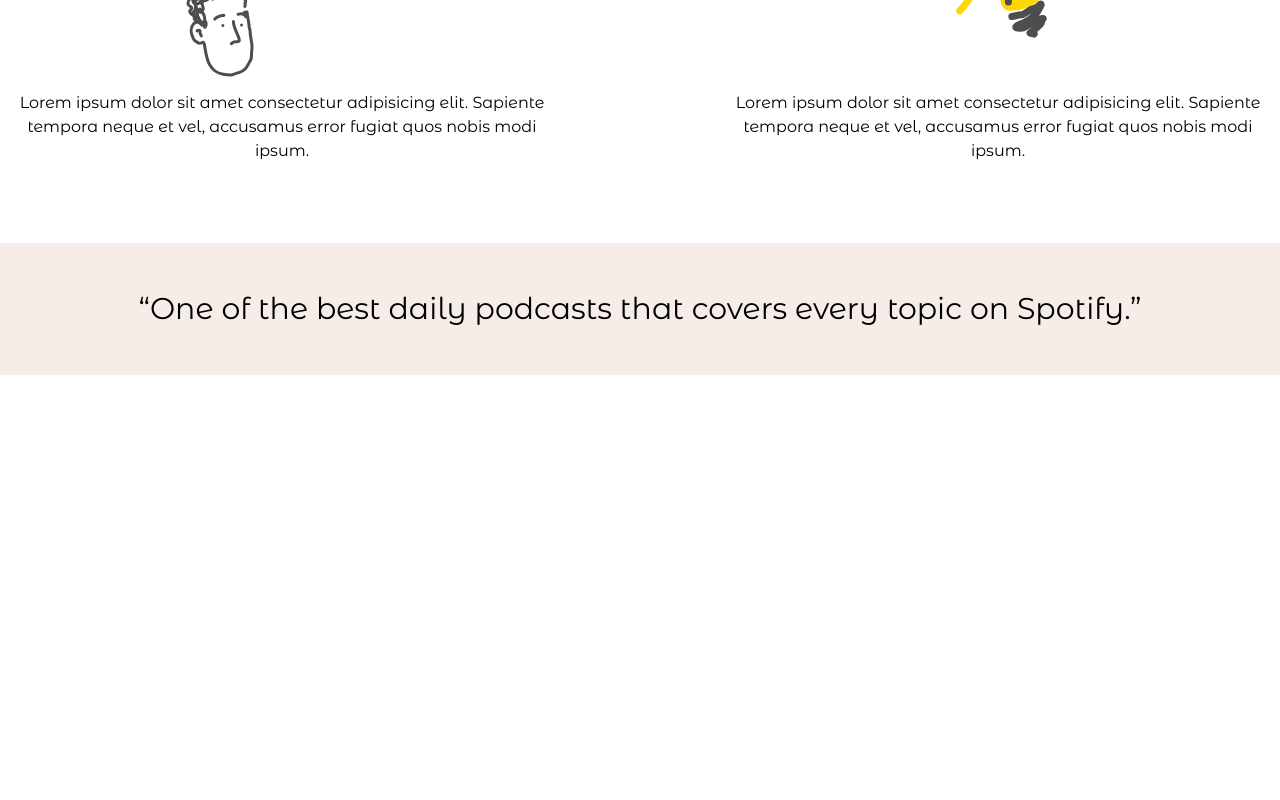
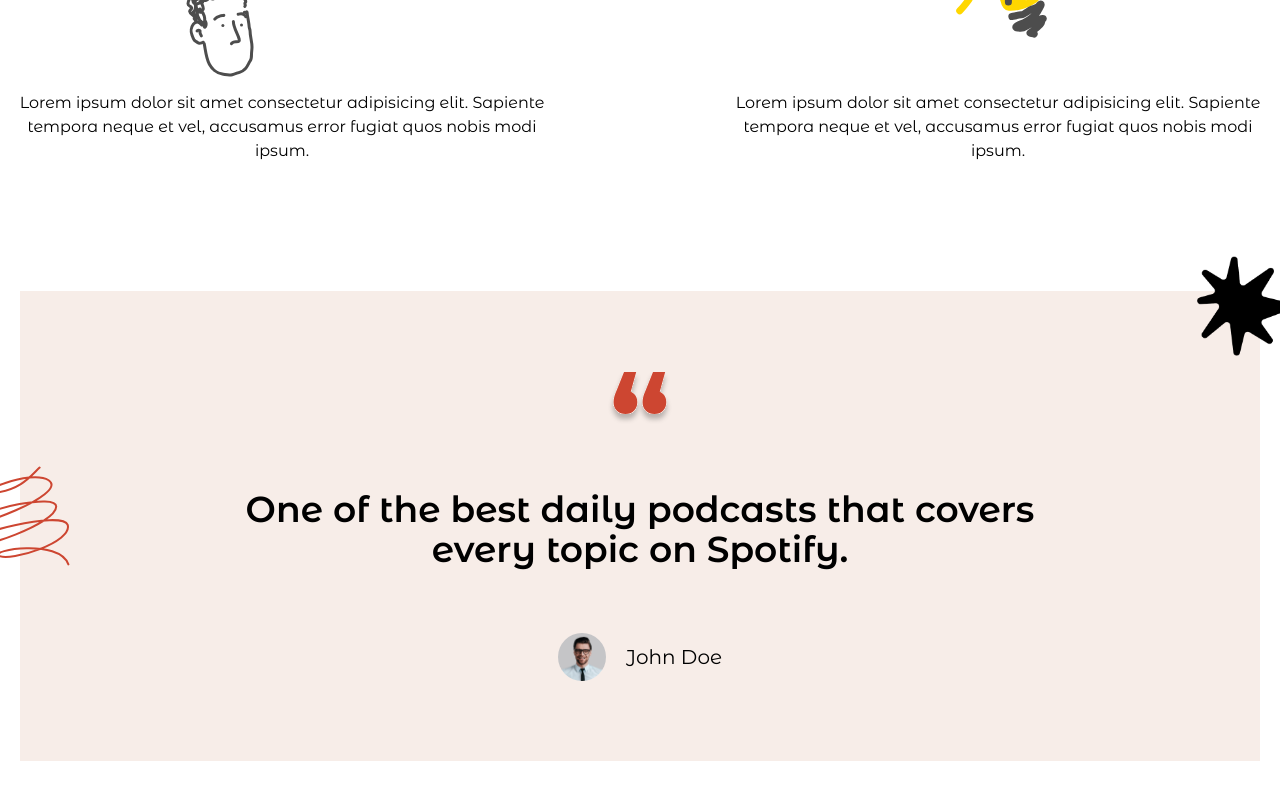
Before and after one commit to YerrouHamza/Book-of-LIFE, a React (Vite) app: page / in a window 1280 px wide. Shown: the part 1708-2508 px from the top of the page. Before the commit the page ends 2163 px from the top, so only its background shows below. Built offline with nearby package versions, Linux system fonts and the light colour scheme.

Commit message:
created first section with qoute card

```diff
--- a/src/index.scss
+++ b/src/index.scss
@@ -33,14 +33,57 @@
 .button-shadow {
     box-shadow: 3px 4px 0px 0px #adadad;
     transition: all 0.3s ease-in-out;
+
+    &:hover {
+        box-shadow: 0px 0px 0px 0px #adadad;
+    }
 }
 
-.button-shadow:hover {
-    box-shadow: 0px 0px 0px 0px #adadad;
-}
 
 /* hero svg */
 .hero-svg {
     top: 50%;
     transform: translateY(-50%);
 }
+
+/* Quote */
+.quote {
+    position: relative;
+    width: 100%;
+
+    &::after, &::before {
+        content: '';
+        position: absolute;
+        top: 0;
+        width: 150px;
+        height: 150px;
+    }
+
+    &::before {
+        left: 0;
+        transform: translate(-50%, 175%);
+        background: url('../src/assets/vector-v2.svg') no-repeat center center;
+        background-size: contain;
+    }
+
+    &::after {
+        right: 0;
+        transform: translate(35%, -35%);
+        background: url('../src/assets/star.png') no-repeat center center;
+        background-size: contain;
+    }
+
+    @media only screen and (max-width: 1400px) {
+        &::before, &::after {
+            width: 100px;
+            height: 100px;
+        }
+    }
+
+    @media only screen and (max-width: 768px) {
+        &::before, &::after {
+            display: none;
+        }
+
+    }
+}
--- a/src/pages/home.tsx
+++ b/src/pages/home.tsx
@@ -4,6 +4,8 @@
 // import icons
 import Question from '../assets/question.svg'
 import Idea from '../assets/idea.svg'
+import Qoute from '../assets/qoute.svg'
+import User from '../assets/user-1.jpeg'
 
 const Home = () => {
 
@@ -20,10 +22,10 @@
                 isNavbarShow={true}
             />
 
-            <section className='bg-withe py-20 max-w-screen-xl m-auto'>
+            <section className='flex flex-col items-center bg-withe py-20 max-w-screen-xl m-auto'>
                 <h1 className=" text-black text-5xl text-center mb-20 max-w-screen-md m-auto font-semibold">Read. Get inspired by every minute of it.</h1>
 
-                <div className="flex justify-center gap-40 flex-wrap md:flex-nowrap px-5 md:px-1 mb-20">
+                <div className="flex justify-center gap-40 flex-wrap md:flex-nowrap px-5 md:px-1 mb-32">
                     <article className="w-full md:w-1/2 flex flex-col justify-center items-center text-center">
                     <img src={Question} alt="Question" />
                     <p>
@@ -39,8 +41,15 @@
                     </article>
                 </div>
 
-                <div className="bg-theme-champagne text-center m-auto p-12">
-                    <q className="text-3xl">One of the best daily podcasts that covers every topic on Spotify.</q>
+                <div className="bg-theme-champagne text-center md:mx-20 xl:mx-5">
+                    <div className="quote p-12 xl:p-20">
+                        <img src={Qoute} alt="Star" className="m-auto w-12 xl:w-16 mb-12 xl:mb-16" />
+                        <p className="text-3xl xl:text-4xl font-semibold md:px-20 xl:px-32 mb-16">One of the best daily podcasts that covers every topic on Spotify.</p>
+                        <div className="max-w-[300px] flex justify-center items-center m-auto gap-5">
+                            <img src={User} alt="User" className="w-12 h-12 rounded-full" />
+                            <p className="text-xl">John Doe</p>
+                        </div>
+                    </div>
                 </div>
             </section>
         </div>
```
